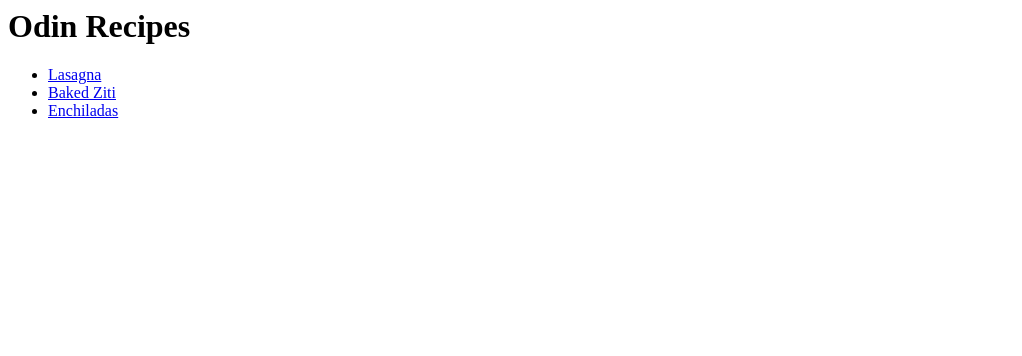
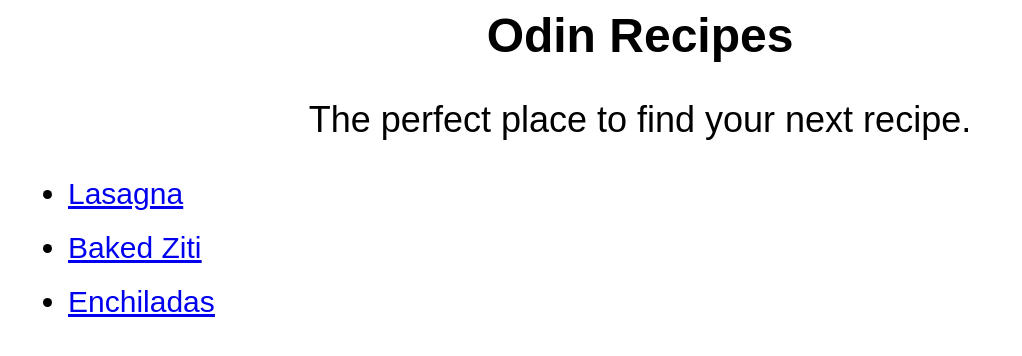
Before and after one commit to abdulkareemakn/odin-recipes, a plain HTML site: page index.html in a window 1280 px wide. Shown: the whole page, without its empty margins (0-1022 px from the left). Drawn offline with Linux system fonts and the light colour scheme.

Commit message:
css added, still being refined

```diff
--- /dev/null
+++ b/css/style.css
@@ -0,0 +1,19 @@
+#heading {
+    font-family: Arial, Helvetica, sans-serif;
+    font-weight: 700;
+    font-size: 48;
+    text-align: center;
+}
+
+.recipe {
+    font-family: Arial, Helvetica, sans-serif;
+    text-align: center;
+    font-size: 36;
+}
+
+.recipe-item {
+    font-family: Arial, Helvetica, sans-serif;
+    text-decoration: underline;
+    font-size: 30;
+    margin: 20;
+}
--- a/index.html
+++ b/index.html
@@ -3,16 +3,22 @@
 <head>
     <meta charset="UTF-8" />
     <meta name="viewport" content="width=device-width, initial-scale=1.0" />
-    <title>Document</title>
+    <link rel="stylesheet" , href="./css/style.css" />
+    <title>Odin Recipes</title>
 </head>
 
 <body>
-    <h1>Odin Recipes</h1>
+    <h1 id="heading">Odin Recipes</h1>
+    <p class="recipe">The perfect place to find your next recipe.</p>
 
     <ul>
-        <li><a href="./recipes/lasagna.html">Lasagna</a></li>
-        <li><a href="./recipes/baked-ziti.html">Baked Ziti</a></li>
-        <li><a href="./recipes/enchiladas.html">Enchiladas</a></li>
+        <li class="recipe-item"><a href="./recipes/lasagna.html">Lasagna</a></li>
+        <li class="recipe-item">
+            <a href="./recipes/baked-ziti.html">Baked Ziti</a>
+        </li>
+        <li class="recipe-item">
+            <a href="./recipes/enchiladas.html">Enchiladas</a>
+        </li>
     </ul>
 </body>
 
```
Also changed, not shown: recipes/baked-ziti.html (+8 -8 lines), recipes/enchiladas.html (+8 -8 lines), recipes/lasagna.html (+9 -7 lines).
